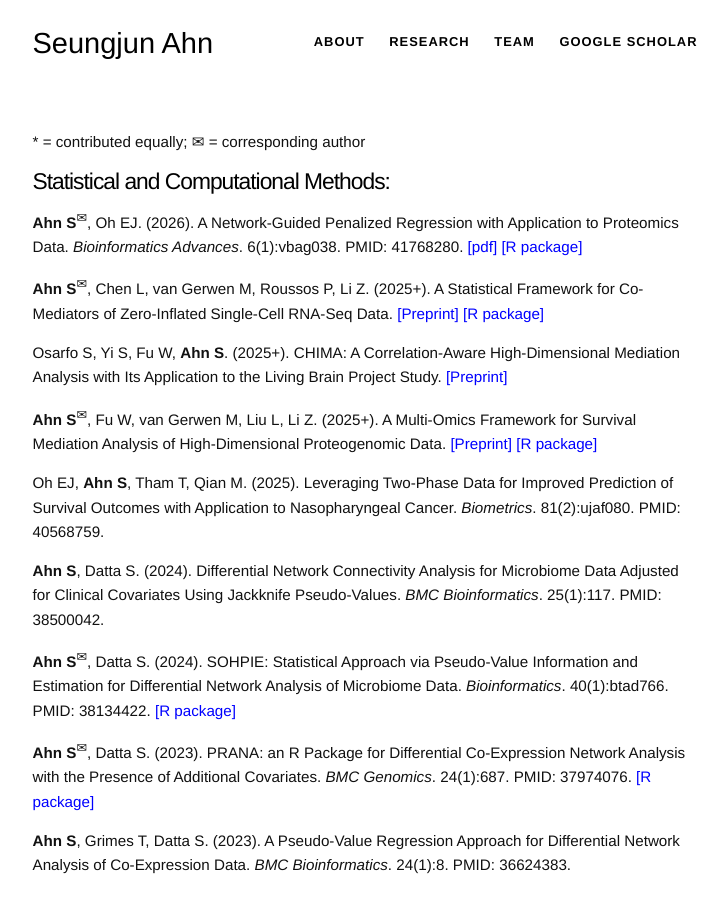
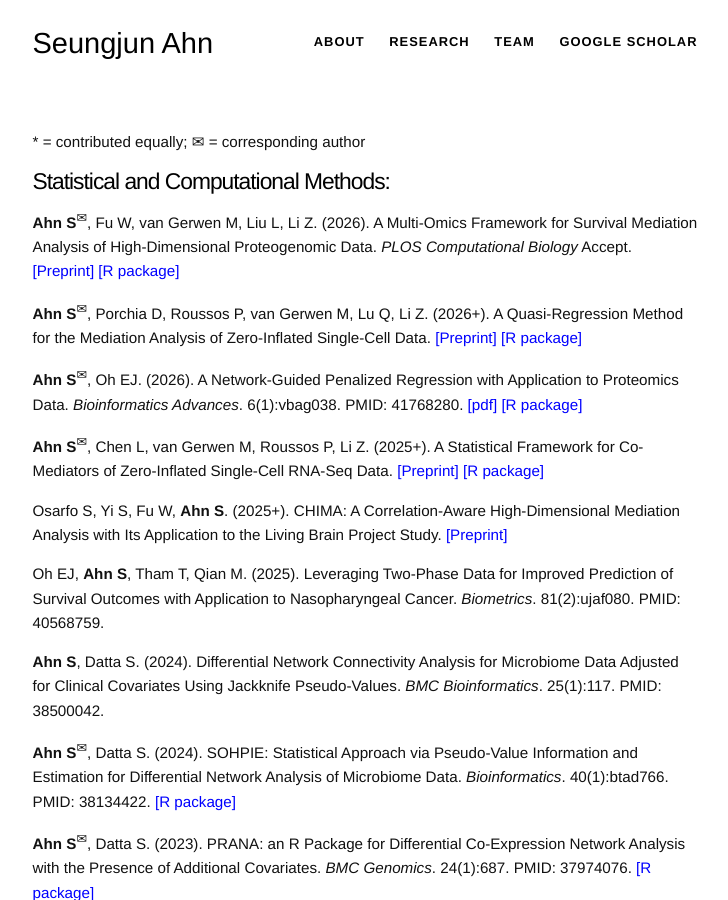
Before and after one commit to sjahnn/sjahnn.github.io, a Jekyll site: the page built from research.md, in a window 1280 px wide and 900 px high. Shown: the whole window, without its empty margins (275-1003 px from the left). Built offline with Jekyll 4.4.1, drawn with Linux system fonts in a browser that asks for light colours.

Commit message:
Update research.md

```diff
--- a/research.md
+++ b/research.md
@@ -35,13 +35,15 @@ Oh EJ, **Ahn S**, Tham T, Qian M. (2025+). Leveraging Two-Phase Data for Improve
 --->
 
 # Statistical and Computational Methods:
+**Ahn S**<sup><span>&#9993;</span></sup>, Fu W, van Gerwen M, Liu L, Li Z. (2026). A Multi-Omics Framework for Survival Mediation Analysis of High-Dimensional Proteogenomic Data. *PLOS Computational Biology* Accept. <a href="https://arxiv.org/abs/2503.08606" style="color: blue;">[Preprint]</a> <a href="https://cran.r-project.org/web/packages/SMAHP/index.html" style="color: blue;">[R package]</a>
+
+**Ahn S**<sup><span>&#9993;</span></sup>, Porchia D, Roussos P, van Gerwen M, Lu Q, Li Z. (2026+). A Quasi-Regression Method for the Mediation Analysis of Zero-Inflated Single-Cell Data. <a href="https://arxiv.org/abs/2604.08507" style="color: blue;">[Preprint]</a> <a href="https://github.com/sjahnn/QuasiMed" style="color: blue;">[R package]</a>
+
 **Ahn S**<sup><span>&#9993;</span></sup>, Oh EJ. (2026). A Network-Guided Penalized Regression with Application to Proteomics Data. *Bioinformatics Advances*. 6(1):vbag038. PMID: 41768280. <a href="https://doi.org/10.1093/bioadv/vbag038" style="color: blue;">[pdf]</a> <a href="https://cran.r-project.org/web/packages/NetGreg/index.html" style="color: blue;">[R package]</a>
 
 **Ahn S**<sup><span>&#9993;</span></sup>, Chen L, van Gerwen M, Roussos P, Li Z. (2025+). A Statistical Framework for Co-Mediators of Zero-Inflated Single-Cell RNA-Seq Data. <a href="https://arxiv.org/abs/2507.06113" style="color: blue;">[Preprint]</a> <a href="https://cran.r-project.org/web/packages/MedZIsc/index.html" style="color: blue;">[R package]</a>
 
 Osarfo S, Yi S, Fu W, **Ahn S**. (2025+). CHIMA: A Correlation-Aware High-Dimensional Mediation Analysis with Its Application to the Living Brain Project Study. <a href="https://arxiv.org/abs/2508.16883" style="color: blue;">[Preprint]</a>
-
-**Ahn S**<sup><span>&#9993;</span></sup>, Fu W, van Gerwen M, Liu L, Li Z. (2025+). A Multi-Omics Framework for Survival Mediation Analysis of High-Dimensional Proteogenomic Data. <a href="https://arxiv.org/abs/2503.08606" style="color: blue;">[Preprint]</a> <a href="https://cran.r-project.org/web/packages/SMAHP/index.html" style="color: blue;">[R package]</a>
 
 Oh EJ, **Ahn S**, Tham T, Qian M. (2025). Leveraging Two-Phase Data for Improved Prediction of Survival Outcomes with Application to Nasopharyngeal Cancer. *Biometrics*. 81(2):ujaf080. PMID: 40568759.
 
```
